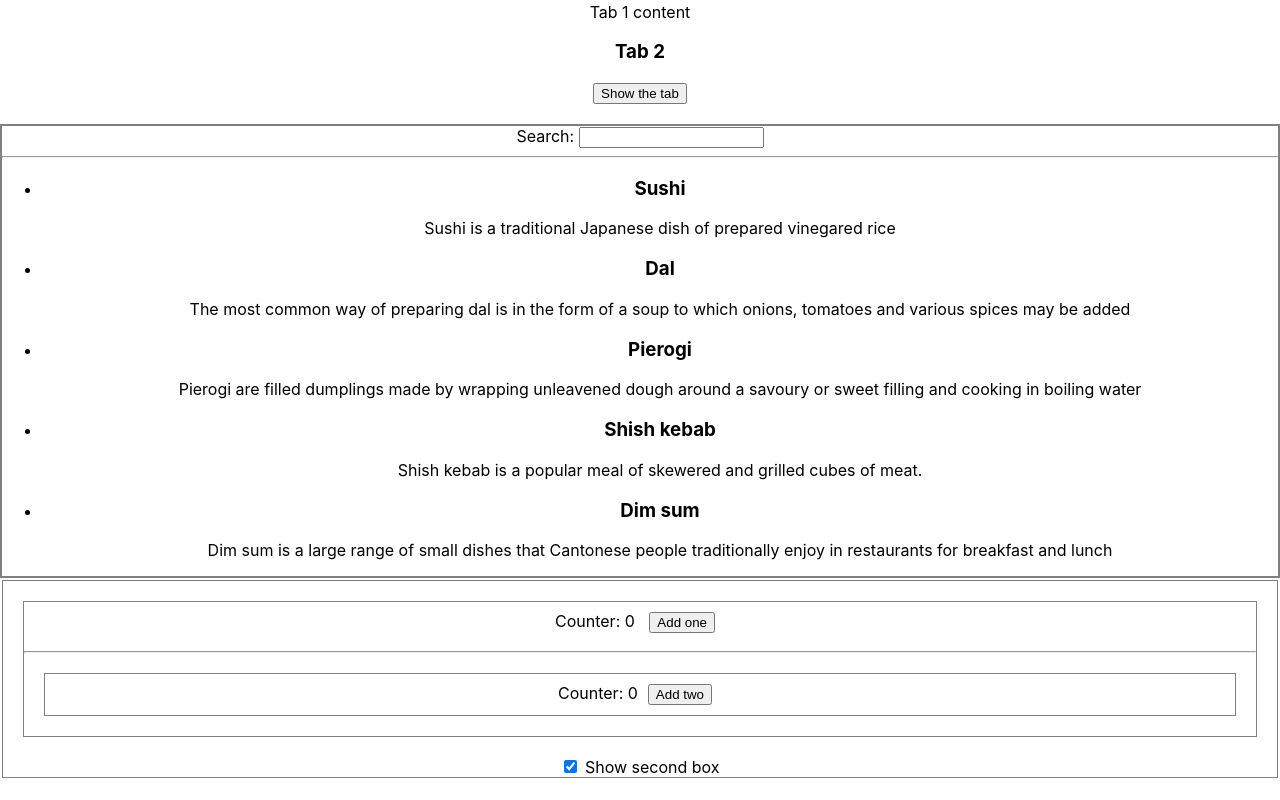
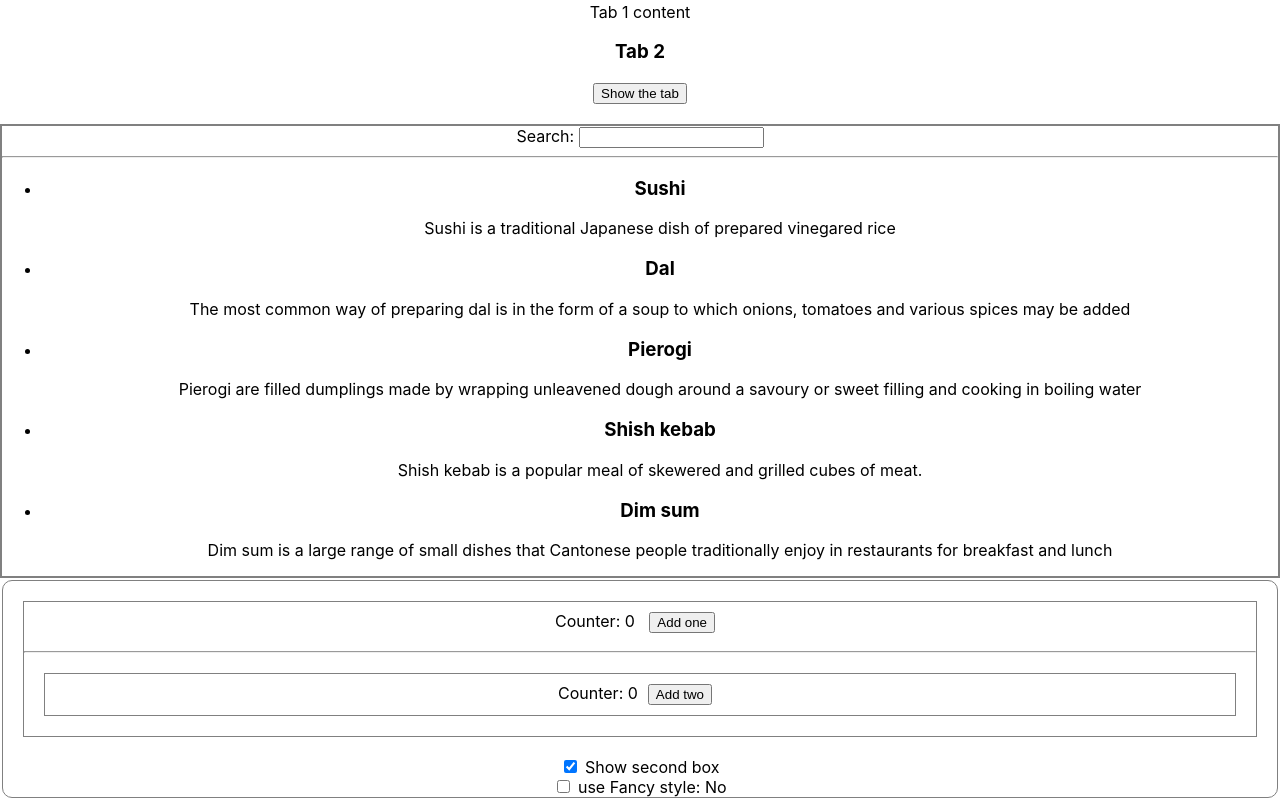
Before and after one commit to vishesh-baghel/Hotel-booking-app, a React (Create React App) app in the folder hotel-booking-app/: page / in a window 1280 px wide. Shown: the part 7818-8618 px from the top of the page. Built offline with nearby package versions, Linux system fonts and the light colour scheme.

Commit message:
Today, I practiced

```diff
--- a/hotel-booking-app/src/App.css
+++ b/hotel-booking-app/src/App.css
@@ -31,6 +31,15 @@
   border: 5px solid #a6b5ff;
 }
 
+.counter {
+  border-radius: 10px;
+}
+
+.fancy {
+  border: 5px solid gold;
+  color: #ff6767;
+}
+
 @media (prefers-reduced-motion: no-preference) {
   .App-logo {
     animation: App-logo-spin infinite 20s linear;
--- a/hotel-booking-app/src/App.js
+++ b/hotel-booking-app/src/App.js
@@ -1306,9 +1306,23 @@ function CounterBox() {
   const [countA, setCountA] = useState(0);
   const [countB, setCountB] = useState(0);
   const [showB, setShowB] = useState(true);
+  const [isFancy, setIsFancy] = useState(false);
+
+  let className = "counter";
+
+  function handleFancyStyle(e) {
+    setIsFancy(e.target.checked);
+
+    if (isFancy) {
+      className += " fancy";
+    }
+  }
 
   return (
-    <div style={{ border: "1px solid grey", margin: "2px" }}>
+    <div
+      className={className}
+      style={{ border: "1px solid grey", margin: "2px" }}
+    >
       <p style={{ border: "1px solid grey", margin: "20px 20px" }}>
         Counter: {countA}{" "}
         <button
@@ -1344,6 +1358,11 @@ function CounterBox() {
           }}
         />{" "}
         Show second box
+      </label>
+      <br />
+      <label>
+        <input type="checkbox" checked={isFancy} onChange={handleFancyStyle} />{" "}
+        use Fancy style: {isFancy ? "Yes" : "No"}
       </label>
     </div>
   );
@@ -1401,6 +1420,7 @@ const App = () => {
       <MailClient />
       <Accordian />
       <FilterableList />
+
       <CounterBox />
     </div>
   );
```
